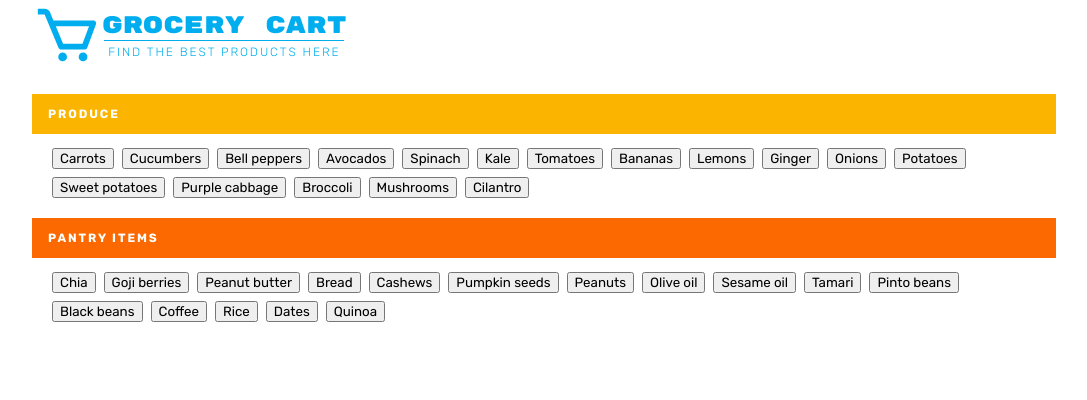
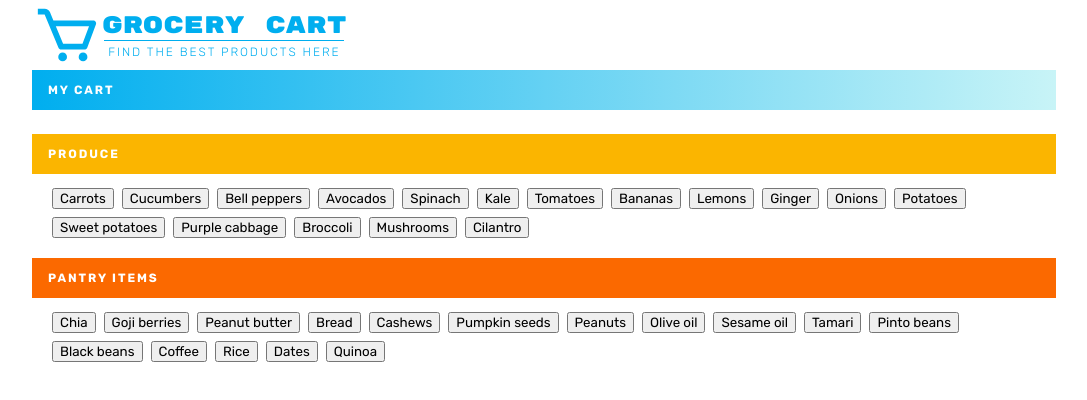
Before and after one commit to Lincoln-Araujo/Grocery-Cart, a React (Create React App) app: page / in a window 1280 px wide. Shown: the top 400 px of the page, without its empty margins (96-1183 px from the left). Built offline with nearby package versions, Linux system fonts and the light colour scheme.

Commit message:
including my cart title

```diff
--- a/src/components/GroceryCart.jsx
+++ b/src/components/GroceryCart.jsx
@@ -20,6 +20,7 @@ export default function GroceryCart() {
 
   return (
     <div>
+      <span className="my-cart">My Cart</span>
       <ul>
         {cart.map((item, index) => (
           <li onClick={() => removeItem(index)} key={index}>
```
